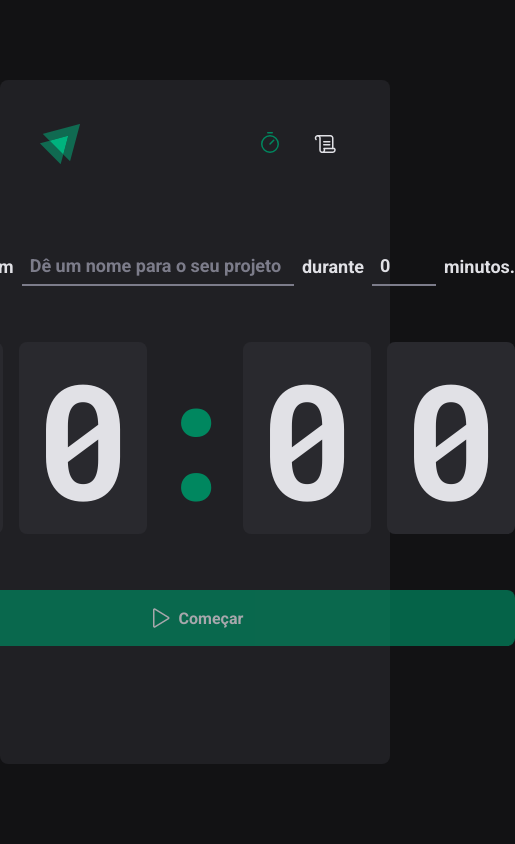
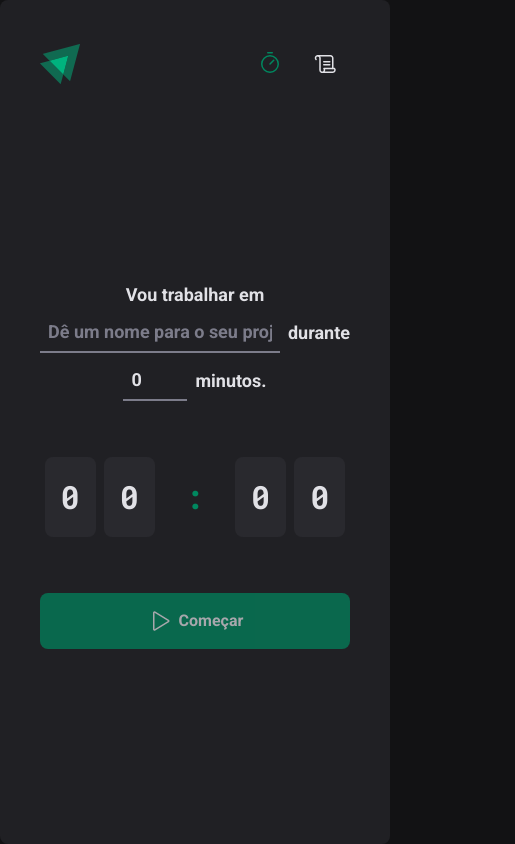
Before and after one commit to LeonardoBlauth/react-ignite-timer, a React (Vite) app: page / in a window 390 px wide. Shown: the whole page, 515 px wide, since content can reach past the window. Built offline with nearby package versions, Linux system fonts and the light colour scheme.

Commit message:
Add responsiveness

```diff
--- a/src/layouts/DefaultLayout/styles.ts
+++ b/src/layouts/DefaultLayout/styles.ts
@@ -11,4 +11,13 @@ export const LayoutContainer = styled.div`
 
   display: flex;
   flex-direction: column;
+
+  @media (max-width: 1250px) {
+    margin: 5rem 2rem;
+  }
+
+  @media (max-width: 600px) {
+    height: calc(100vh);
+    margin: 0;
+  }
 `
--- a/src/pages/Home/components/Countdown/styles.tsx
+++ b/src/pages/Home/components/Countdown/styles.tsx
@@ -14,6 +14,25 @@ export const CountdownContainer = styled.div`
     padding: 2rem 1rem;
     border-radius: 8px;
   }
+
+  @media (max-width: 768px) {
+    font-size: 6rem;
+    line-height: 4rem;
+
+    gap: 0.75rem;
+  }
+
+  @media (max-width: 600px) {
+    font-size: 4rem;
+    line-height: 2rem;
+
+    gap: 0.5rem;
+  }
+
+  @media (max-width: 450px) {
+    font-size: 2rem;
+    line-height: 1rem;
+  }
 `
 
 export const Separator = styled.div`
--- a/src/pages/Home/components/NewCycleForm/styles.tsx
+++ b/src/pages/Home/components/NewCycleForm/styles.tsx
@@ -10,6 +10,10 @@ export const FormContainer = styled.div`
   font-size: 1.125rem;
   font-weight: bold;
   flex-wrap: wrap;
+
+  @media (max-width: 768px) {
+    margin-top: 2.5rem;
+  }
 `
 
 const BaseInput = styled.input`
```
